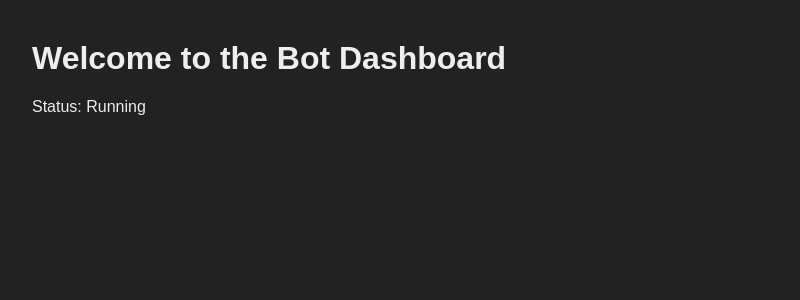
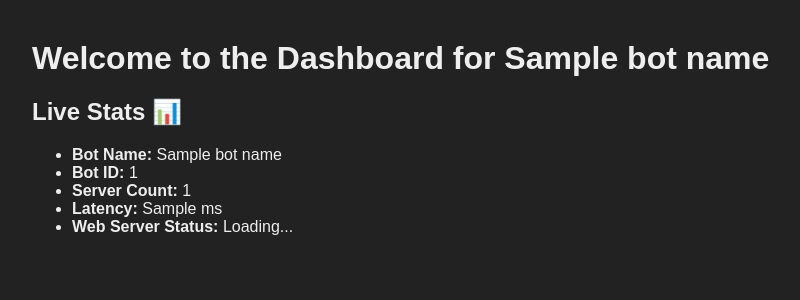
Before and after one commit to deany1014/FreedomBot, a Python web app: template dashboard/templates/index.html in a window 1280 px wide. Shown: the top 300 px of the page, without its empty margins (8-808 px from the left). Run offline with Jinja, Linux system fonts and the light colour scheme; the template is opened without the code that fills it: most values are stand-ins (such as "Sample title", 1, 10 or a date in 2020).

Commit message:
Work in progress

```diff
--- a/dashboard/static/script.js
+++ b/dashboard/static/script.js
@@ -1 +1,42 @@
-document.getElementById("status").textContent = "Running";
+// static/script.js
+
+document.addEventListener('DOMContentLoaded', function() {
+
+    async function updateStats() {
+        try {
+            const response = await fetch('/api/status');
+            if (!response.ok) {
+                console.error('Failed to fetch stats, server responded with status:', response.status);
+                return;
+            }
+
+            const data = await response.json();
+
+            // This is the refined section
+            if (data && !data.error) {
+                // Find the guild-count element
+                const guildCountElem = document.getElementById('guild-count');
+                // Only update it if it was found
+                if (guildCountElem) {
+                    guildCountElem.textContent = data.guild_count;
+                }
+
+                // Find the latency element
+                const latencyElem = document.getElementById('latency');
+                // Only update it if it was found
+                if (latencyElem) {
+                    latencyElem.textContent = data.latency_ms;
+                }
+            }
+        } catch (error) {
+            console.error('An error occurred while fetching stats:', error);
+        }
+    }
+
+    // Call the function immediately on page load
+    updateStats();
+
+    // Then, call the function every 5 seconds
+    setInterval(updateStats, 5000);
+
+});
--- a/dashboard/templates/index.html
+++ b/dashboard/templates/index.html
@@ -1,14 +1,27 @@
 <!DOCTYPE html>
 <html lang="en">
 <head>
-    <meta charset="UTF-8" />
+    <meta charset="UTF-8">
     <title>Bot Dashboard</title>
-    <link rel="stylesheet" href="/static/style.css" />
+
+    <link href="{{ url_for('static', path='style.css') }}" rel="stylesheet">
+
 </head>
 <body>
-    <h1>Welcome to the Bot Dashboard</h1>
-    <p>Status: <span id="status">Unknown</span></p>
+    <div class="container">
+        <h1>Welcome to the Dashboard for {{ bot_name }}</h1>
 
-    <script src="/static/script.js"></script>
+        <h2>Live Stats 📊</h2>
+        <ul class="stats-list">
+            <li><strong>Bot Name:</strong> <span>{{ bot_name }}</span></li>
+            <li><strong>Bot ID:</strong> <span>{{ bot_id }}</span></li>
+            <li><strong>Server Count:</strong> <span>{{ guild_count }}</span></li>
+            <li><strong>Latency:</strong> <span>{{ latency_ms }} ms</span></li>
+
+            <li><strong>Web Server Status:</strong> <span id="status">Loading...</span></li>
+        </ul>
+    </div>
+
+    <script src="{{ url_for('static', path='script.js') }}"></script>
 </body>
 </html>
```
Also changed, not shown: dashboard/app.py (+50 -5 lines).
